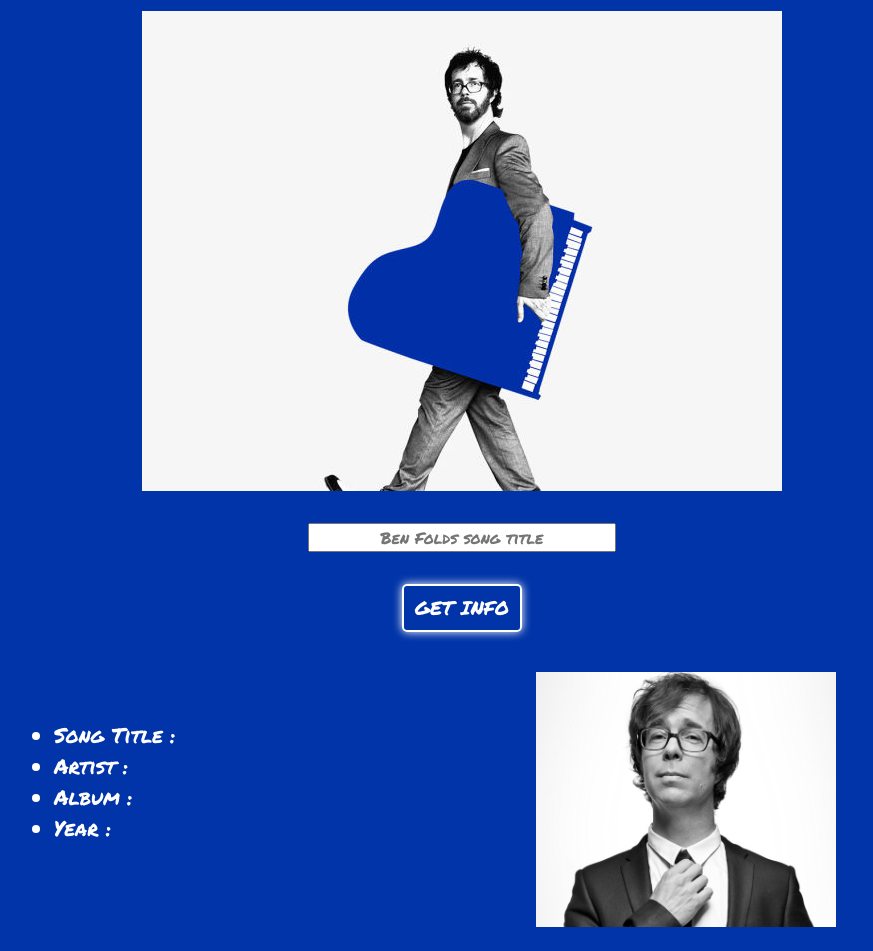
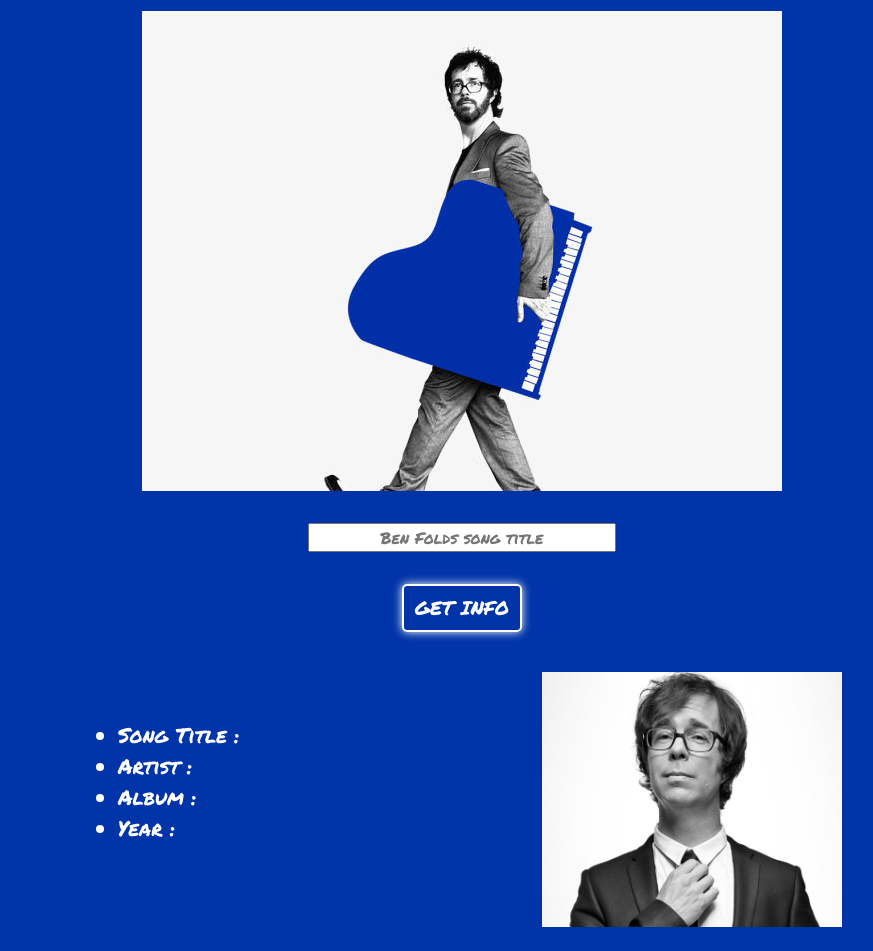
Before and after one commit to katiehom/ben-folds-app, a plain HTML site: page index.html in a window 1280 px wide. Shown: the part 122-1073 px from the top of the page, without its empty margins (178-1051 px from the left). Drawn offline with Linux system fonts and the light colour scheme.

Commit message:
Changed flex widths

```diff
--- a/css/style.css
+++ b/css/style.css
@@ -9,17 +9,17 @@ body {
     flex-direction: row;
     align-content: center;
     margin-top: 5vh;
-    max-width: 70vw;
+    max-width: 60vw;
     margin-left: auto;
     margin-right: auto;
 }
 
 .flex-left {
-    width: 50%;
+    width: 60%;
 }
 
 .flex-right{
-    width: 50%;
+    width: 40%;
 }
 
 h1, input, a {
```
